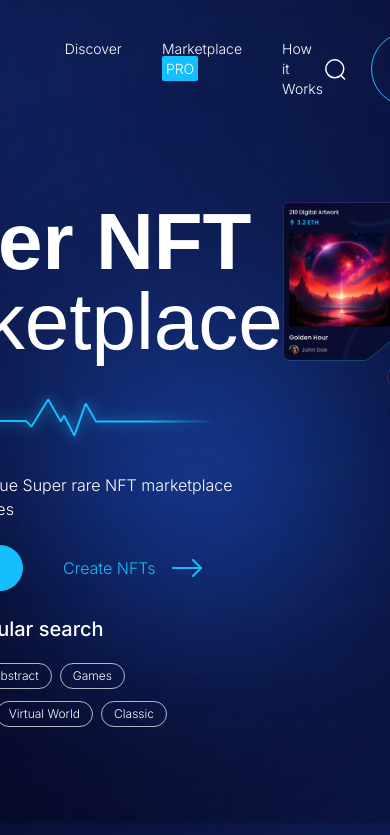
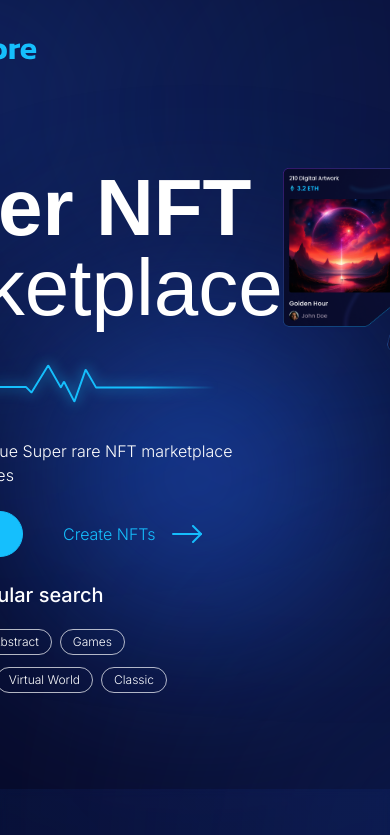
Before and after one commit to tharaka-mts/NFT-Marketplace-app, a React (Vite) app: page / in a window 390 px wide. Shown: the top 835 px of the page. Built offline with nearby package versions, Linux system fonts and the light colour scheme; a web font is replaced by a local one.

Commit message:
style: navbar medium device responsive

```diff
--- a/src/components/Navbar.jsx
+++ b/src/components/Navbar.jsx
@@ -1,11 +1,12 @@
 import styles from "../styles";
+import { CgMenuRight } from "react-icons/cg";
 
 import { logo, search, upload } from "../assets";
 import Button from "./Button";
 
 const Navbar = () => {
   return (
-    <div className="flex items-center mt-6 text-white">
+    <div className="flex items-center mt-6 text-white md:justify-start justify-between">
       <div className={`${styles.flexStart} items-center grow-0`}>
         <img
           src={logo}
@@ -13,7 +14,7 @@ const Navbar = () => {
           className="h-[48px] w-[191px] hover:cursor-pointer"
         />
       </div>
-      <div className="grow flex items-center justify-between">
+      <div className="grow md:flex hidden items-center justify-between">
         <div className="ml-24">
           <ul className="flex gap-10 pt-2 text-sm">
             <li className="hover:cursor-pointer hover:text-lightBlue">
@@ -49,6 +50,12 @@ const Navbar = () => {
           />
         </div>
       </div>
+      <div className="md:hidden">
+        <CgMenuRight
+          className="w-[36px] h-[36px]"
+          onClick={() => console.log("done")}
+        />
+      </div>
     </div>
   );
 };
```
